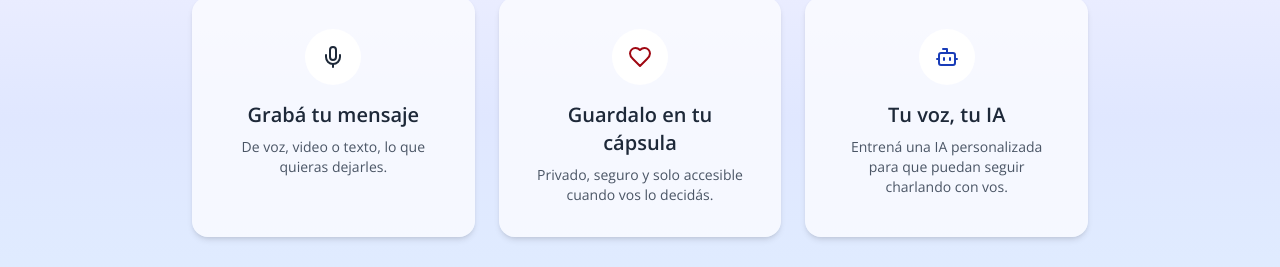
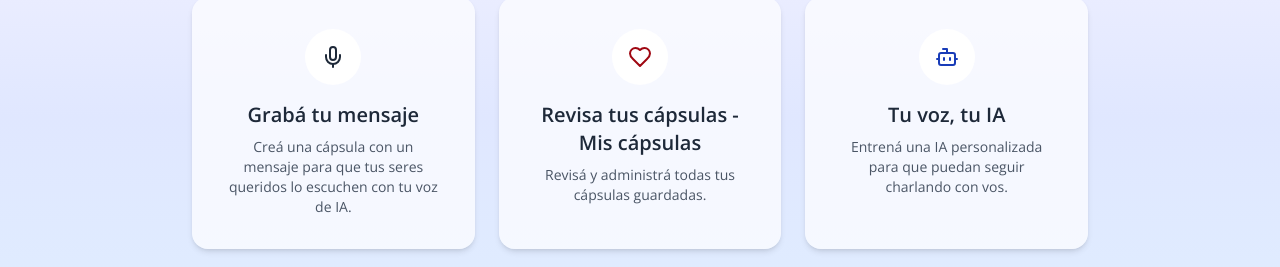
Before and after one commit to gpritzker/renace_frontend, a Next.js app: page / in a window 1280 px wide. Shown: the part 343-610 px from the top of the page. Built offline with nearby package versions, Linux system fonts and the light colour scheme; no server answers; what tailwindcss-animated would draw is missing.

Commit message:
cambio index

```diff
--- a/src/components/capsule/MyCapsulesContent.tsx
+++ b/src/components/capsule/MyCapsulesContent.tsx
@@ -199,6 +199,11 @@ function CapsuleRow({ capsule, onDelete, onEdit }: { capsule: ICapsule; onDelete
                   Apertura: {new Date(capsule.open_at).toLocaleDateString("es-AR")}
                 </div>
               )}
+              {!capsule.approved && (
+                <span className="text-xs text-amber-600 bg-amber-50 px-2 py-0.5 rounded-full">
+                  Pendiente de aprobación
+                </span>
+              )}
             </div>
           </div>
         </Link>
--- a/src/components/home/home-steps/HomeSteps.tsx
+++ b/src/components/home/home-steps/HomeSteps.tsx
@@ -6,14 +6,14 @@ const steps = [
   {
     id: 1,
     title: 'Grabá tu mensaje',
-    description: 'De voz, video o texto, lo que quieras dejarles.',
+    description: 'Creá una cápsula con un mensaje para que tus seres queridos lo escuchen con tu voz de IA.',
     icon: <Mic className='size-6 text-gray-800' />,
     href: '/create-capsule'
   },
   {
     id: 2,
-    title: 'Guardalo en tu cápsula',
-    description: 'Privado, seguro y solo accesible cuando vos lo decidás.',
+    title: 'Revisa tus cápsulas - Mis cápsulas',
+    description: 'Revisá y administrá todas tus cápsulas guardadas.',
     icon: <Heart className='size-6 text-red-800' />,
     href: '/my-capsules'
   },
```
